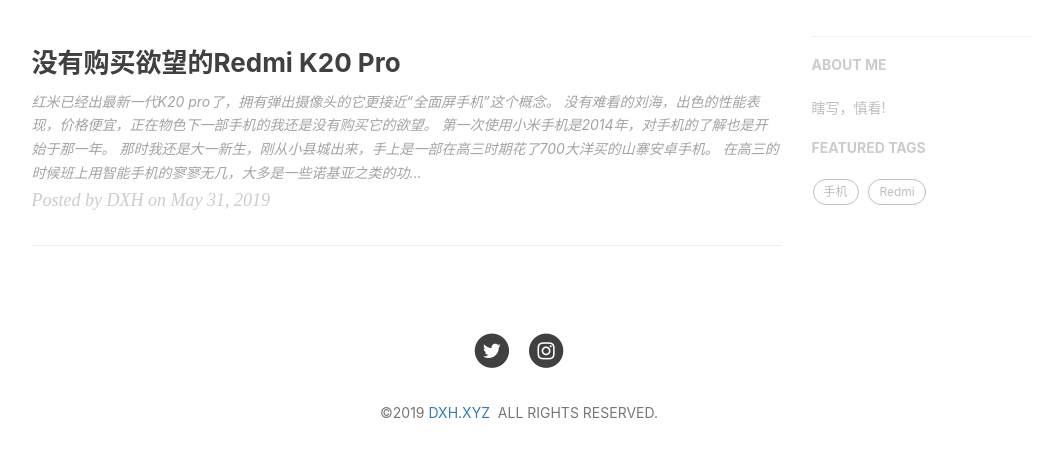
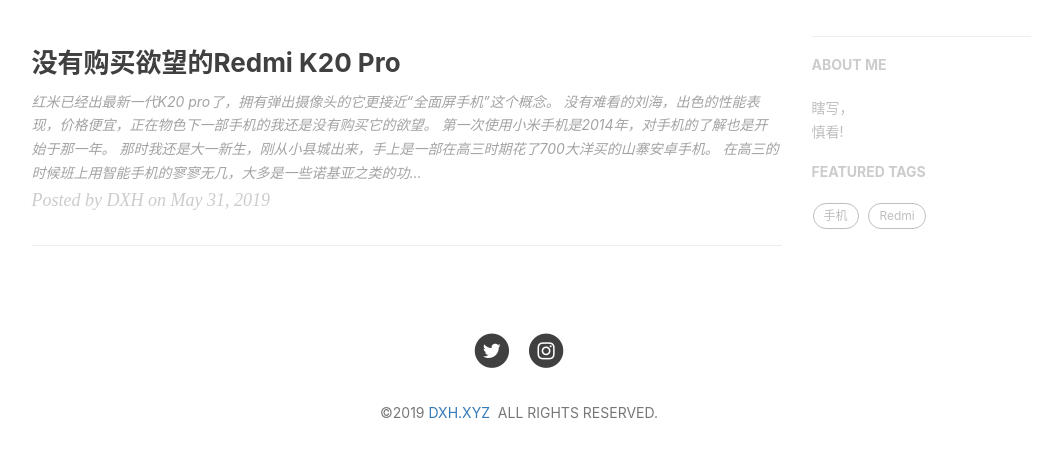
Before and after one commit to Devinteng/blog2, a Jekyll site: the page built from index.html, in a window 1280 px wide, cut to the strip 422-880 px from the top of the page. Shown: the whole strip, without its empty margins (136-1198 px from the left). Built offline with Jekyll 4.4.1, drawn with Linux system fonts in a browser that asks for light colours; nearby versions of some CDN libraries; the list of posts is cut into pages by our own code; comment, search, counter and statistics services are not loaded.

Commit message:
Update _config.yml

```diff
--- a/_config.yml
+++ b/_config.yml
@@ -75,7 +75,7 @@
 
 # Sidebar settings
 sidebar: true                           # whether or not using Sidebar.
-sidebar-about-description: 瞎写，慎看!
+sidebar-about-description: 瞎写，<br>慎看!
 sidebar-avatar:  false    # use absolute URL, seeing it's used in both `/` and `/about/`
 
 
```
